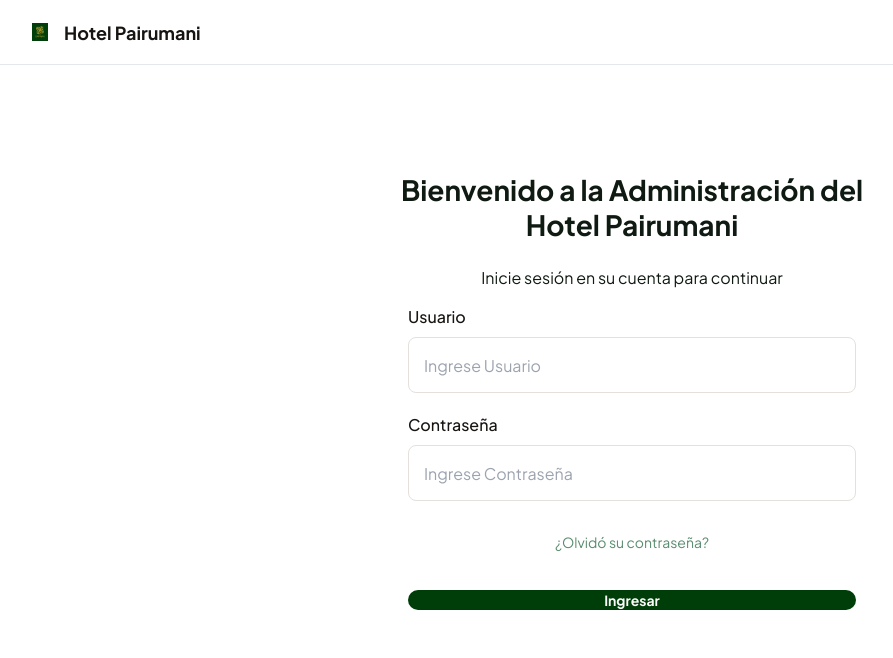
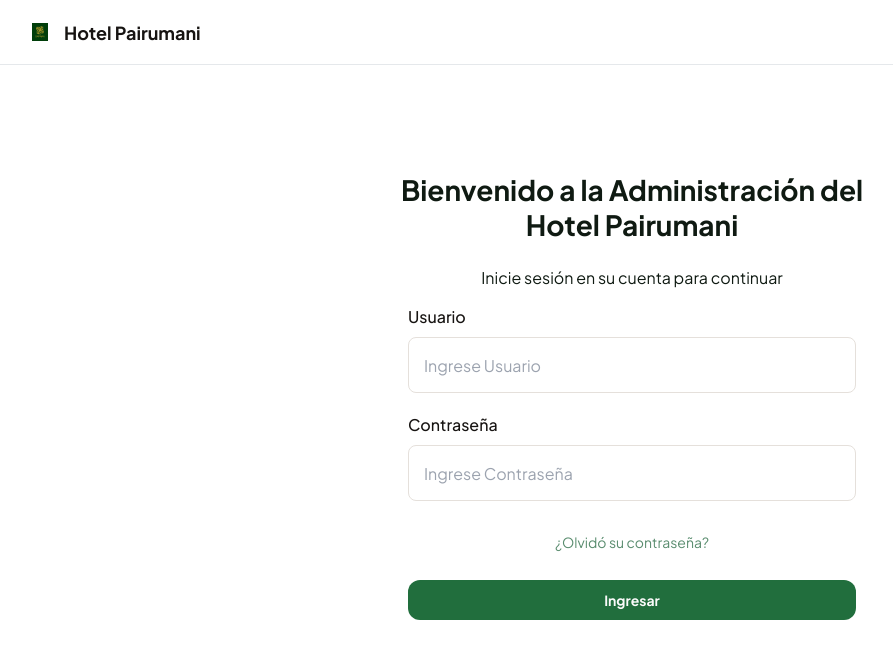
Before and after one commit to Beymar74/Escritorio-Proyecto-hotel-pairumani, a Next.js app: page / in a window 1280 px wide. Shown: the top 658 px of the page, without its empty margins (8-901 px from the left). Built offline with nearby package versions, Linux system fonts and the light colour scheme.

Commit message:
loginChido

```diff
--- a/components/LoginContent.css
+++ b/components/LoginContent.css
@@ -75,26 +75,15 @@
   align-self: stretch;
 }
 .rellenobotonini {
-    display: flex;
-    width: 448px;
-    height: 40;
-    flex-direction: column;
-    justify-content: center;
-    align-items: center;
-    gap: 10px;
-    border-radius: 20px;
-    background: #003e09;
-    overflow: hidden;
-    color: #fff;
-    text-align: center;
-    font-feature-settings: "dlig" on;
-    text-overflow: ellipsis;
-    font-family: "Plus Jakarta Sans";
-    font-size: 14px;
-    font-style: normal;
-    font-weight: 700;
-    line-height: 21px; /* 150% */
-    margin: 0;
+  display: flex;
+  width: 448px;
+  height: 40px;
+  min-width: 84px;
+  max-width: 480px;
+  justify-content: center;
+  align-items: center;
+  border-radius: 12px;
+  background: #216e3d;
 }
 .textoingresar {
   width: 57px;
@@ -110,7 +99,7 @@
   font-size: 14px;
   font-style: normal;
   font-weight: 700;
-  line-height: 21px; /* 150% */
+  line-height: 21px;
 }
 
 .tex {
@@ -142,7 +131,6 @@
   transition: border-color 0.3s, box-shadow 0.3s;
 }
 
-
 .form1 input:focus {
   border-color: #2ecc71;
   background-color: #f9f9f9;
```
